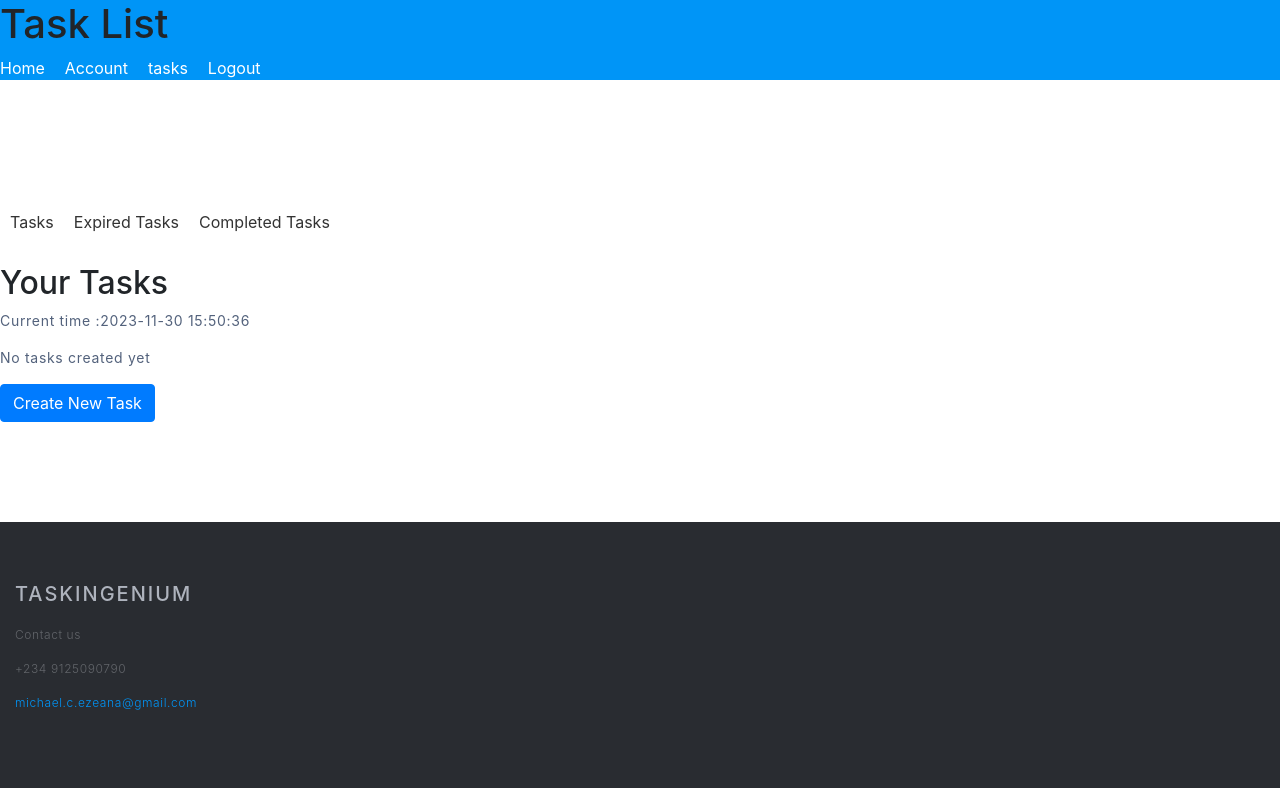
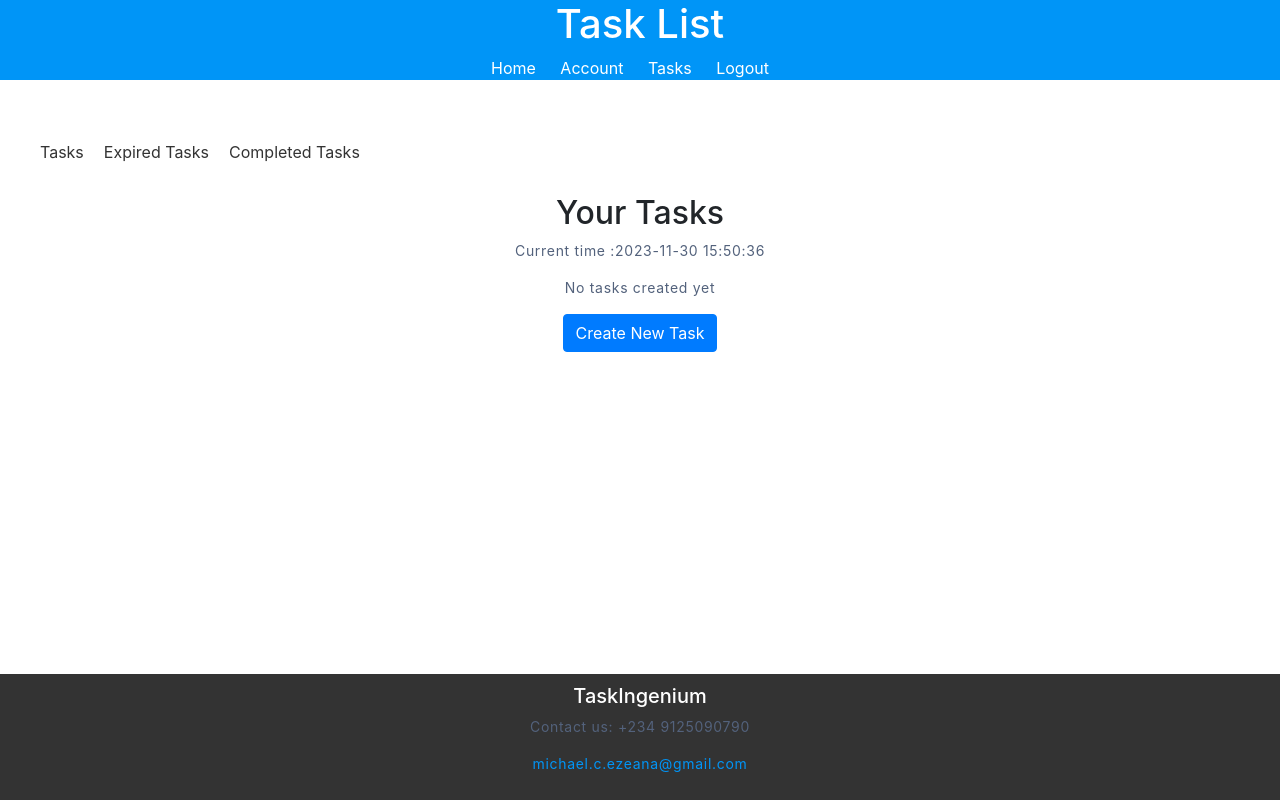
Before and after one commit to Just-Mike4/TaskIngenium, a Flask app: page /tasks in a window 1280 px wide. Run offline with Flask 3, Linux system fonts and the light colour scheme; a user stored in the database is signed in; some libraries are stand-ins or nearby versions.

Commit message:
Style changes

```diff
--- a/TaskApp/main/routes.py
+++ b/TaskApp/main/routes.py
@@ -10,6 +10,6 @@ def home():
     # Display welcome (username) if user is logged in
     if current_user.is_authenticated:
         username = current_user.username
-        return render_template('home.html', title="TaskIngenium", username=username)
+        return render_template('home.html', title="TASKINGENIUM", username=username)
     else:
-        return render_template('home.html', title="TaskIngenium")
+        return render_template('home.html', title="TASKINGENIUM")
--- a/TaskApp/static/css/main.css
+++ b/TaskApp/static/css/main.css
@@ -1,7 +1,9 @@
 /* Body , head and paragraph styles */
 body {
-	font-family: 'Roboto', sans-serif;
-	color: #3a3f52;
+	display: flex;
+  flex-direction: column;
+  min-height: 100vh;
+  margin: 0;
 }
 h1{
 	color: #ffffff;
@@ -37,8 +39,10 @@ b {
 	font-weight: 700;
 }
 
-section {
-	padding: 100px 0px;
+
+.main-content {
+  flex-grow: 1;
+  padding: 30px; /* Adjust as needed */
 }
 
 .title-block {
@@ -68,59 +72,45 @@ section {
 	border-top: 1px solid #edf1f2
 }
 
-/* Nav bar */nav {
+/* Nav bar */
+nav{
 	background-color: #0095f7;
-    display: flex;
-    align-items: center;
 }
-
 nav ul {
 	list-style-type: none;
 	margin: 0;
 	padding: 0;
-    display: flex;
-    align-items: center;
   }
 
   nav ul li {
+	display: inline;
 	margin-right: 20px;
+	text-decoration:none;
   }
 
   nav a {
 	text-decoration: none;
 	color: #fff;
+	text-decoration:none;
+  }
+
+/* Footer  */
+
+footer{
+    background-color: #333;
+	color: white;
+	text-align: center;
+	padding: 10px;
+	position:relative;
+	bottom: 0;
+	width: 100%;
 }
 
 
-/* Footer  */
 
-footer {
-	background-color: #292c31;
-    padding: 60px 0;
-    color: #62656a;
+nav h1{
+	color: white;
 }
-
-footer h5 {
-	color: #aeb3bd;
-	text-transform: uppercase;
-	letter-spacing: .1em;
-	margin-bottom: 20px;
-}
-
-footer p {
-	font-size: 12px;
-	font-weight: 300;
-	color: #62656a;
-	text-align: justify;
-	padding: 0px;
-}
-
-
-footer small {
-	color: #62656a;
-	float: right;
-}
-
 .external-links {
 	color: #0095f7;
 }
@@ -138,6 +128,7 @@ footer small {
 	border-radius: 5px;
 }
 .navigation a:hover{
+    text-decoration:none;
 	background-color: #eee;
 }
 .checkbox{
@@ -148,49 +139,52 @@ footer small {
 }
 
 
-/* media */
-/* Extra small devices (portrait phones, less than 576px) */
-@media (max-width: 575.98px) {
-	h2 {
-		font-size: 34px!important;
-		margin-bottom: 20px;
-		line-height: 1.6;
-	}
-	.title-block h2, p {
-		text-align: left;
-		padding: 0px 20px;
+
+* {
+    box-sizing: border-box;
   }
 
+  form {
+    border: 1px solid #333;
+    padding: 20px;
+    max-width: 400px;
+    margin: 0 auto;
+    border-radius: 5px;
+  }
 
-	footer {
-		padding: 60px 25px;
+  .input-group {
+    display: flex;
+    margin-bottom: 10px;
   }
-	footer h5 {
-		font-size: 18px;
-		margin-top: 30px;
+
+  label {
+    width: 100px;
   }
-	footer p {
-		font-size: 16px;
+
+  input,
+  select,
+  textarea {
+    flex: 1;
+    padding: 3px 5px;
   }
-	footer small {
-		float: left;
+
+  .submit-group {
+    display: flex;
+    align-items: center;
+    justify-content: center;
     margin-top: 20px;
   }
+
+  button {
+    width: 100px;
+    margin: 0 auto;
+    background-color: black;
+    color: white;
+    border: none;
+    padding: 10px;
+    cursor: pointer;
+    border-radius: 5px;
   }
-
-@media (max-width: 991px) {
-	.nav-right {
-		float: left;
+.content-section{
+	text-align: center;
 }
-	.nav-custom-link {
-		border-bottom: 1px solid #EEE;
-	}
-	.navbar-nav{
-		width: 100%;
-	}
-	.navbar-nav .nav-link {
-		padding: 20px 0;
-		text-align: left;
-	}
-
-}
--- a/TaskApp/static/js/main.js
+++ b/TaskApp/static/js/main.js
@@ -75,3 +75,17 @@ function updateTaskCompletion(taskSecret, completed) {
       console.error('There was a problem with the fetch operation:', error);
   });
 }
+const currentPath = window.location.pathname;
+
+// Function to highlight the active link
+function highlightActiveLink() {
+    const links = document.querySelectorAll('.navigation a');
+    links.forEach(link => {
+        if (link.getAttribute('href') === currentPath) {
+            link.classList.add('active');
+        }
+    });
+}
+
+// Call the function to highlight the active link
+highlightActiveLink();
--- a/TaskApp/tasks/routes.py
+++ b/TaskApp/tasks/routes.py
@@ -56,7 +56,8 @@ def get_tasks_by_view(view):
     formatted_tasks = [{'title': task.title,
                         'due_date': task.due_date,
                         'task_secret': task.task_secret,
-                        'importance': task.importance
+                        'importance': task.importance,
+                        'complexity':task.complexity
                         } for task in tasks]
 
     return render_template("tasks.html", tasks=formatted_tasks, title="Task List")
--- a/TaskApp/tasks/utils.py
+++ b/TaskApp/tasks/utils.py
@@ -51,14 +51,14 @@ def task_reminder():
     with apscheduler.app.app_context():
         # Get tasks that are about to expire in 1 hour
         expiration_limit = datetime.now() + timedelta(hours=1)
-        print(expiration_limit)
+
 
         # Get tasks whose due date is within the next hour
         tasks_to_remind = Task.query.filter(
             Task.due_date > datetime.now(),
             Task.due_date <= expiration_limit
         ).all()
-        print(tasks_to_remind)
+
 
         # Send reminder for each task
         for task in tasks_to_remind:
--- a/TaskApp/templates/account.html
+++ b/TaskApp/templates/account.html
@@ -54,7 +54,7 @@
 
 
 <!--  Delete account form -->
-<h2>Delete Account</h2>
+<h2 class="DeleteAccount">Delete Account</h2>
 
 <form method="POST", action="/delete_account" id="delete-account-form">
     <button type="button" onclick="confirmDelete()" >Delete Account</button>
--- a/TaskApp/templates/layout.html
+++ b/TaskApp/templates/layout.html
@@ -1,86 +1,87 @@
 <!DOCTYPE html>
 <html lang="en">
+
 <head>
-      <link rel="shorcut icon" href="/static/favicon.ico"/>
+    <link rel="shortcut icon" href="/static/favicon.ico" />
     <meta charset="UTF-8">
     <meta name="viewport" content="width=device-width, initial-scale=1.0">
+    <link rel="stylesheet" href="{{ url_for('static', filename='css/main.css') }}">
+    <!-- Bootstrap css -->
+    <link rel="stylesheet" href="https://maxcdn.bootstrapcdn.com/bootstrap/4.0.0/css/bootstrap.min.css"
+        integrity="sha384-Gn5384xqQ1aoWXA+058RXPxPg6fy4IWvTNh0E263XmFcJlSAwiGgFAW/dAiS6JXm" crossorigin="anonymous">
+    <title>{{ title }}</title>
+</head>
 
-        <link rel="stylesheet" href="{{ url_for('static', filename='css/main.css') }}">
-
-        <!-- Bootstrap css -->
-
-        <link rel="stylesheet" href="https://maxcdn.bootstrapcdn.com/bootstrap/4.0.0/css/bootstrap.min.css" integrity="sha384-Gn5384xqQ1aoWXA+058RXPxPg6fy4IWvTNh0E263XmFcJlSAwiGgFAW/dAiS6JXm" crossorigin="anonymous">
-
-
-
-        <title>{{ title }}</title>
+<body>
 
     <!-- Navigation bar -->
-        <nav >
-            <h1> {{ title }} </h1>
-            <ul >
+    <nav style="text-align: center;">
+        <h1 > {{ title }} </h1>
+        <ul>
             {% if current_user.is_authenticated %}
-                <li >
-                  <a  href="{{ url_for('main.home')}}">Home </a>
+            <li>
+                <a href="{{ url_for('main.home')}}">Home </a>
             </li>
-                <li >
-                  <a  href="{{ url_for('users.account')}}">Account </a>
+
+            <li>
+                <a href="{{ url_for('users.account')}}">Account </a>
             </li>
-                <li >
-                  <a  href="{{ url_for('tasks.task_list')}}">tasks</a>
+
+            <li>
+                <a href="{{ url_for('tasks.task_list')}}">Tasks</a>
             </li>
-                <li >
-                  <a  href="{{ url_for('users.logout')}}">Logout </a>
+
+            <li>
+                <a href="{{ url_for('users.logout')}}">Logout </a>
             </li>
 
             {% else %}
-                <li >
-                  <a  href="{{ url_for('main.home')}}">Home </a>
+            <li>
+                <a href="{{ url_for('main.home')}}">Home </a>
             </li>
-                <li >
-                  <a  href="{{ url_for('users.signup')}}">Signup </a>
+            <li>
+                <a href="{{ url_for('users.signup')}}">Signup </a>
             </li>
-                <li >
-                  <a  href="{{ url_for('users.login')}}">Login </a>
+            <li>
+                <a href="{{ url_for('users.login')}}">Login </a>
             </li>
             {% endif %}
+        </ul>
+    </nav>
 
-                </ul>
-
-          </nav>
-    </head>
-    <body>
     <!-- Flashed messages -->
-            <section >
+    <section class="main-content">
         {% with messages= get_flashed_messages(with_categories=True) %}
         {% if messages %}
         {% for category, message in messages %}
         <div class="alert alert-{{ category }}">
             {{ message }}
-
         </div>
         {% endfor %}
         {% endif %}
         {% endwith %}
-            <!-- Block content section where all html are liked to the layout -->
-                {% block content %}{% endblock %}
+
+        {% block content %}
+        <!-- Block content section where all HTML is linked to the layout -->
+        {% endblock %}
     </section>
 
-
     <footer>
-
-                <div class="col-md-3">
+        <div>
             <h5>TaskIngenium</h5>
-                  <p>Contact us</p>
-                  <p>+234 9125090790</p>
-                  <p><a href="michael.c.ezeana@gmail.com" class="external-links">michael.c.ezeana@gmail.com</a></p>
-                </div>
-              </div>
-
+            <p>Contact us: +234 9125090790</p>
+            <p><a href="mailto:michael.c.ezeana@gmail.com" class="external-links">michael.c.ezeana@gmail.com</a></p>
         </div>
     </footer>
 
+    <script
+        src="https://code.jquery.com/jquery-3.2.1.slim.min.js"
+        integrity="sha384-KJ3o2DKtIkvYIK3UENzmM7KCkRr/rE9/Qpg6aAZGJwFDMVNA/GpGFF93hXpG5KkN"
+        crossorigin="anonymous"></script>
+    <script
+        src="https://maxcdn.bootstrapcdn.com/bootstrap/4.0.0/js/bootstrap.min.js"
+        integrity="sha384-JZR6Spejh4U02d8jOt6vLEHfe/JQGiRRSQQxSfFWpi1MquVdAyjUar5+76PVCmYl"
+        crossorigin="anonymous"></script>
+</body>
 
-
-    </body>
 </html>
--- a/TaskApp/templates/task.html
+++ b/TaskApp/templates/task.html
@@ -8,13 +8,15 @@
     <p><strong>Importance:</strong> {{ task.importance }}</p>
     <p><strong>Due Date:</strong>{{ task.due_date }}</p>
     <p ><strong>Complexity: </strong> {{ task.complexity }}</p>
-</div>
-<!-- Update task button -->
+
+    <!-- Update task button -->
 <a href="{{ url_for('tasks.update_task', task_secret=task.task_secret) }}" class="btn btn-primary">Update Task</a>
 
 <!-- Delete task button -->
 <a href="{{ url_for('tasks.delete_task', task_secret=task.task_secret) }}" class="btn btn-primary">Delete Task</a>
 
+</div>
+
 <script src="{{ url_for('static', filename='js/main.js') }}"></script>
 
 {% endblock content %}
--- a/TaskApp/templates/tasks.html
+++ b/TaskApp/templates/tasks.html
@@ -1,22 +1,30 @@
 {% extends "layout.html" %}
+
 {% block content %}
+<div class="app">
+    <div class="menu-toggle" onclick="toggleSidebar()">
+        <div class="hamburger">
+            <span></span>
+        </div>
+    </div>
 
-<!-- Div Section for task list -->
-<div class="content-section">
+    <aside class="sidebar">
         <div class="navigation">
+            <a href="/tasks" id="tasksLink" onclick="showTasks()">Tasks</a>
+            <a href="/tasks/expired" id="expiredTasksLink" onclick="showExpiredTasks()">Expired Tasks</a>
+            <a href="/tasks/completed" id="completedTasksLink" onclick="showCompletedTasks()">Completed Tasks</a>
+        </div>
+    </aside>
 
-        <a href="/tasks" onclick="showTasks()"> Tasks</a>
-        <a href="/tasks/expired" onclick="showExpiredTasks()">Expired Tasks</a>
-        <a href="/tasks/completed" onclick="showCompletedTasks()">Completed Tasks</a>
+    <main class="content-section">
 
-    </div>
 
         <h2>Your Tasks</h2>
 
         <!-- Current time -->
         <p>Current time :<span id="datetime"></span> </p>
+
         <!-- No task created -->
-
         {% if tasks==[] %}
             <p>No tasks created yet</p>
             <!-- Button to create new task -->
@@ -24,7 +32,6 @@
         {% else %}
             <!-- Lists of users task -->
             <ol>
-
                 {% for task in tasks %}
                     <li>
                         <article class="tasklist">
@@ -36,18 +43,16 @@
                                 <p class="task-due_date"> Due Date : {{ task.due_date }}</p>
                                 <p class="task-importance">Importance : {{ task.importance }}</p>
                                 <p class="task-complexity">Complexity : {{ task.complexity }}</p>
-
                             </div>
                         </article>
                     </li>
-
-
                 {% endfor %}
             </ol>
             <a href="{{ url_for('tasks.create_task') }}" class="btn btn-primary">Create New Task</a>
+        {% endif %}
+    </main>
+</div>
 
-        {% endif %}
-</div>
+
     <script src="{{ url_for('static', filename='js/main.js') }}"></script>
-
 {% endblock content %}
```
Also changed, not shown: instance/Task.db. Lines whose indentation alone changed are shown as unchanged.
